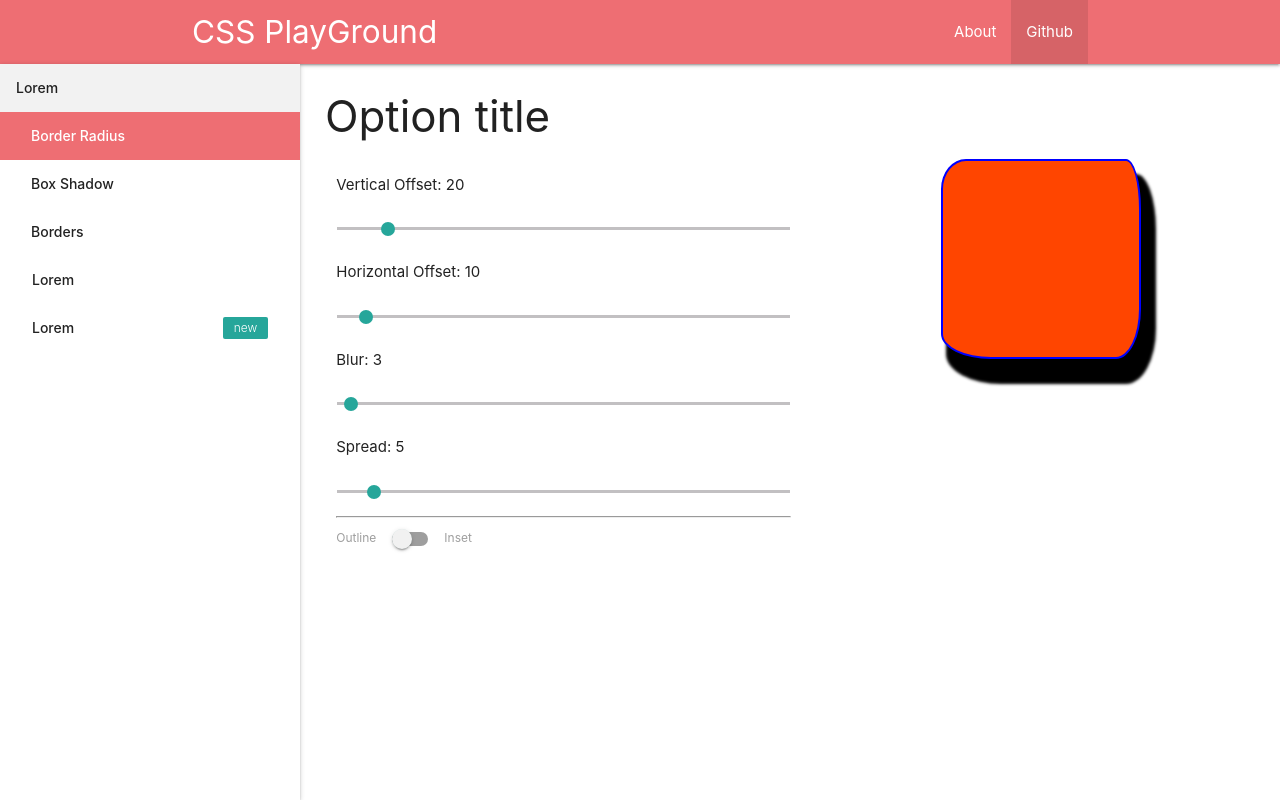
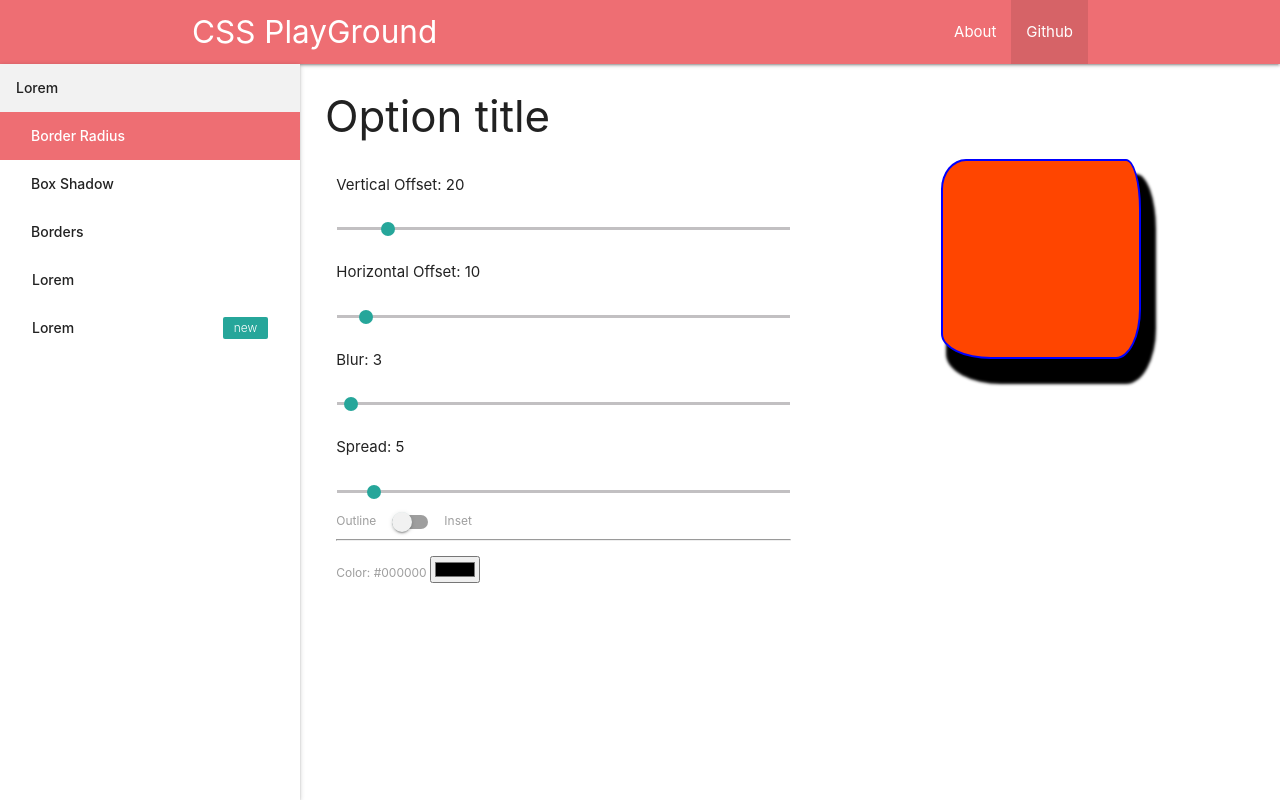
Before and after one commit to Aivirth/CssPlayground, a React (Create React App) app: page /box-shadow in a window 1280 px wide. Built offline with nearby package versions, Linux system fonts and the light colour scheme.

Commit message:
Added ColorPicker component | Added ColorPicker to BoxShadow Component

```diff
--- a/src/Redux/reducers/actorReducer.js
+++ b/src/Redux/reducers/actorReducer.js
@@ -36,7 +36,7 @@ const initialState = {
     horizontalOffset: 10,
     blur: 3,
     spread: 5,
-    color: "#000",
+    color: "#000000",
     opacity: 0.3,
     inset: ""
   }
--- a/src/components/Options/BoxShadow/BoxShadow.js
+++ b/src/components/Options/BoxShadow/BoxShadow.js
@@ -1,6 +1,7 @@
 import React, { Component } from "react";
 import Range from "../../UI/Input/Range/Range";
 import Switch from "../../UI/Input/Switch/Switch";
+import ColorPicker from "../../UI/Input/ColorPicker/ColorPicker";
 
 import { connect } from "react-redux";
 import { getStyles, updtBoxShadow } from "../../../Redux/actions/actorActions";
@@ -26,6 +27,16 @@ class BoxShadow extends Component {
     const updatedProperty = {
       ...this.props.boxShadow
     };
+    updatedProperty[e.target.dataset.identifier] = e.target.value;
+    this.props.updtBoxShadow(updatedProperty);
+  };
+
+  onColorChange = e => {
+    const updatedProperty = {
+      ...this.props.boxShadow
+    };
+
+    console.log(e.target.value);
     updatedProperty[e.target.dataset.identifier] = e.target.value;
     this.props.updtBoxShadow(updatedProperty);
   };
@@ -79,11 +90,19 @@ class BoxShadow extends Component {
           changed={this.onRangeChange}
           identifier="spread"
         />
-        <hr />
         <Switch
           identifier="inset"
           value={inset}
           changed={this.onSwitchChange}
+        />
+        <hr />
+        <div style={{ marginTop: "15px", marginBottom: "15px" }} />
+
+        <ColorPicker
+          identifier="color"
+          changed={this.onColorChange}
+          value={color}
+          id="color"
         />
       </div>
     );
--- /dev/null
+++ b/src/components/UI/Input/ColorPicker/ColorPicker.js
@@ -0,0 +1,21 @@
+import React from "react";
+
+export default props => {
+  const { changed, id, identifier, value } = props;
+  return (
+    <React.Fragment>
+      <label htmlFor={identifier}>
+        Color: {value}
+        {"   "}
+      </label>
+      <input
+        type="color"
+        id={id}
+        name={id}
+        onChange={changed}
+        data-identifier={identifier}
+        value={value}
+      />
+    </React.Fragment>
+  );
+};
```
